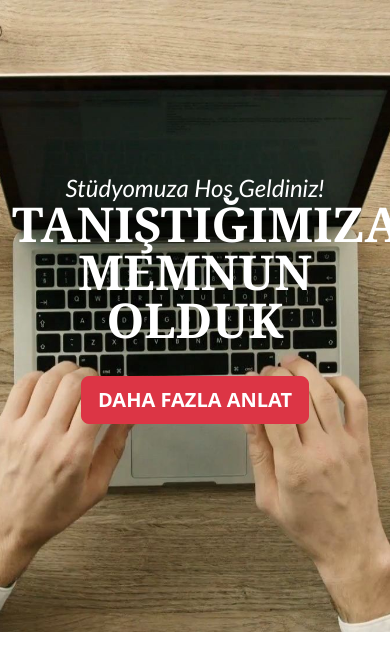
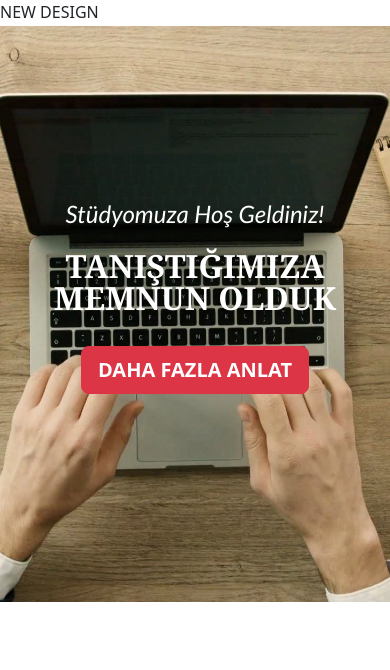
Before and after one commit to szrokmn/bootstrap_web_site, a plain HTML site: page index.html in a window 390 px wide. Drawn offline with nearby package versions, Linux system fonts and the light colour scheme.

Commit message:
continue

```diff
--- a/css/all.css
+++ b/css/all.css
@@ -1,6 +1,6 @@
 /* bootstrap icons */
 @import url("https://cdn.jsdelivr.net/npm/bootstrap-icons@1.9.1/font/bootstrap-icons.css");
 /* core bootstrap css */
-@import url("bootstrap/bootstrap.min.css");
+/* @import url("bootstrap/bootstrap.min.css"); */
 /* my custom css */
 /* @import url("custom/extra.css"); */
--- a/css/custom/extra.css
+++ b/css/custom/extra.css
@@ -23,6 +23,11 @@ header.backImage .backImage-heading {
         padding-top:11rem;
         padding-bottom:13rem;
     }
+    header.backImage .backImage-heading {
+        font-size: 2rem;
+        line-height: 2rem;
+
+    }
 }
 @media(min-width:992px) {
     header.backImage {
--- a/index.html
+++ b/index.html
@@ -9,17 +9,26 @@
     <meta name="keywords" content="web,tasarım,dizayn,programlama,yazılım,geliştirme">
     <title>New Design</title>
     <style>@import url("css/all.css");</style>
+    <link rel="stylesheet" href="css/bootstrap/bootstrap.min.css">
     <link rel="stylesheet" href="css/custom/extra.css">
 </head>
 <body>
+    <!-- navigation start -->
+    <nav class="navbar navbar-expand navbar-dark fixed-top" id="mianNavbar"></nav>
+    <a href="#page-body" class="navbar-brand text-uppercase" title="new design website link">New Design</a>
+    <button type="button" class="navbar-toggler" data-bs-toggle="offcanvas" data-bs-target="#myNavbar" aria-controls="myNavbar" aria-label="menüyü açma kapama butonu" aria-expanded="false">
+        <span class="navbar-toggler-icon"></span>
+    </button>
+    <!-- navigation end -->
+    <!-- header start -->
     <header class="backImage text-white text-center">
         <div class="container">
-            <div class="backImage-sub">Stüdyomuza Hoş Geldiniz!</div>
+            <div class="backImage-sub mb-4">Stüdyomuza Hoş Geldiniz!</div>
             <div class="backImage-heading text-uppercase">Tanıştığımıza Memnun Olduk</div>
             <a href="#services" class="btn btn-danger btn-lg p-lg-4 text-uppercase fw-bolder">Daha Fazla Anlat</a>
         </div>
     </header>
-
+<!-- header end -->
 
 
 
```
